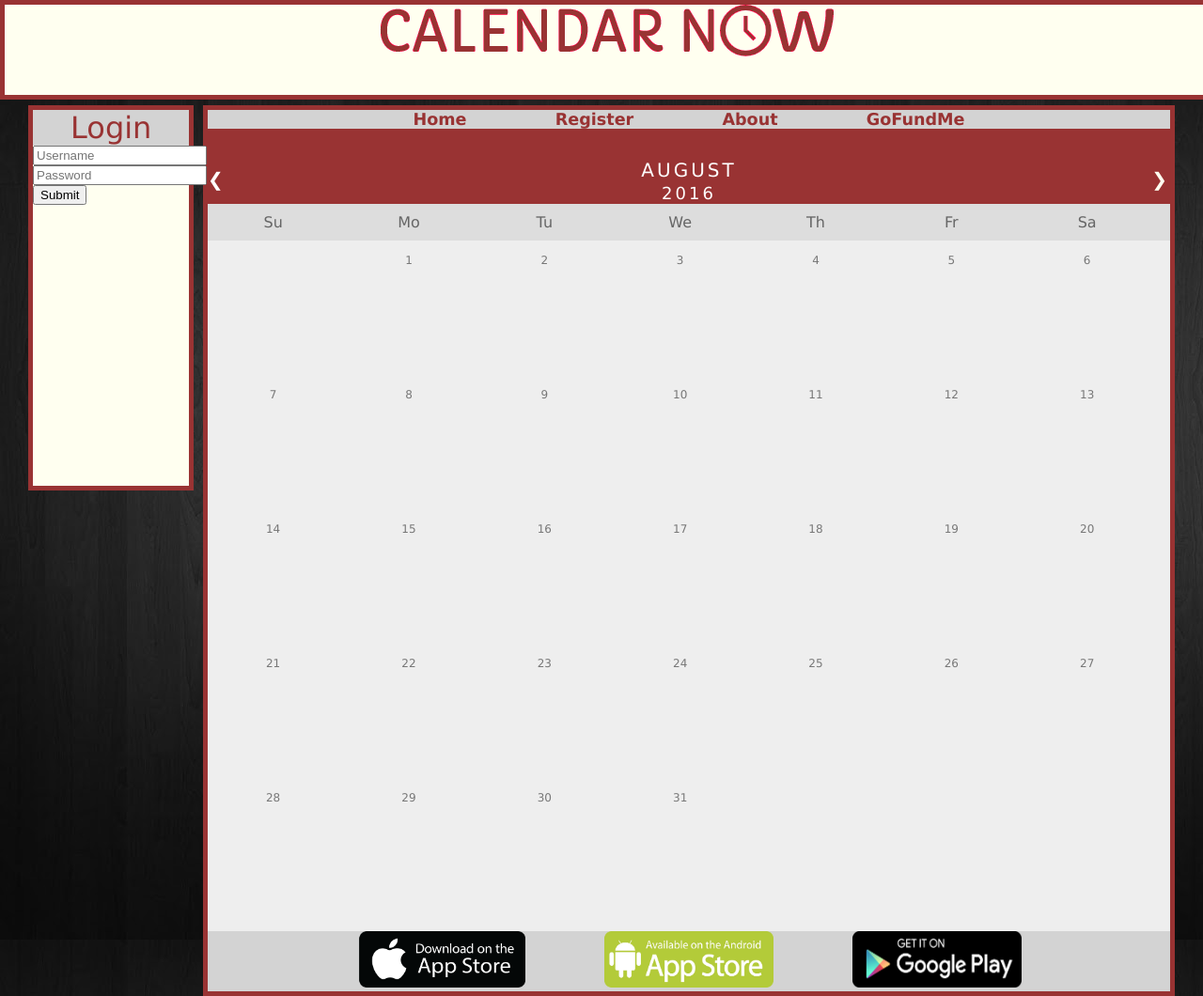
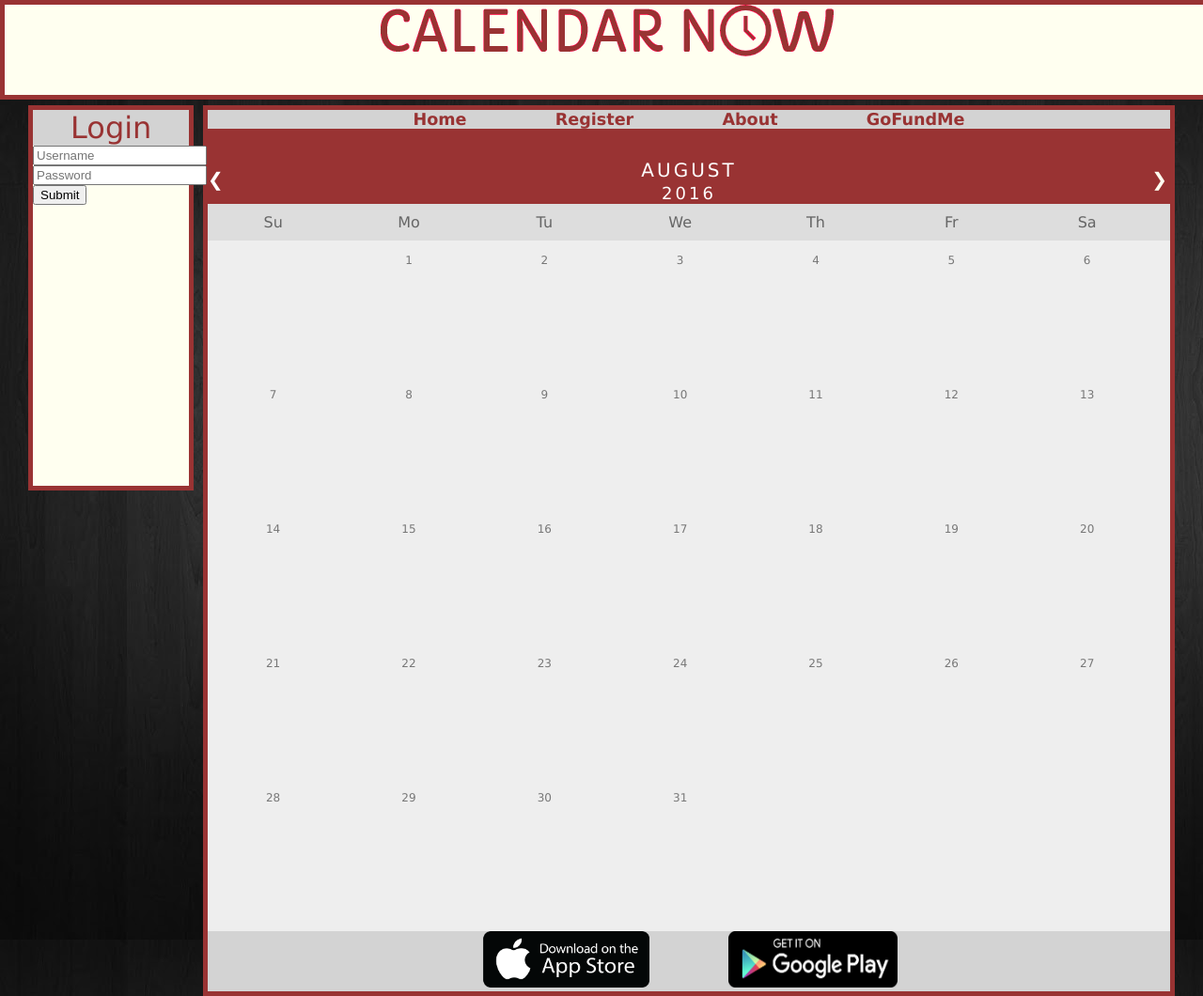
Before and after one commit to aeckels/aeckels.github.io, a plain HTML site: page monthA.html in a window 1280 px wide. Shown: the whole page at 94% size. Drawn offline with nearby package versions, Linux system fonts and the light colour scheme.

Commit message:
Update monthA.html

```diff
--- a/monthA.html
+++ b/monthA.html
@@ -79,7 +79,6 @@
 </ul>
 	<div id="footer">
 		<img src="appleApp.jpg" height="60em" width="180em" style="padding-right:5em" />
-		<img src="androidApp.jpg" height="60em" width="180em"style="padding-right:5em" />
 		<img src="googleApp.png" height="60em" width="180em" />
 	</div>
 	</div>
```
